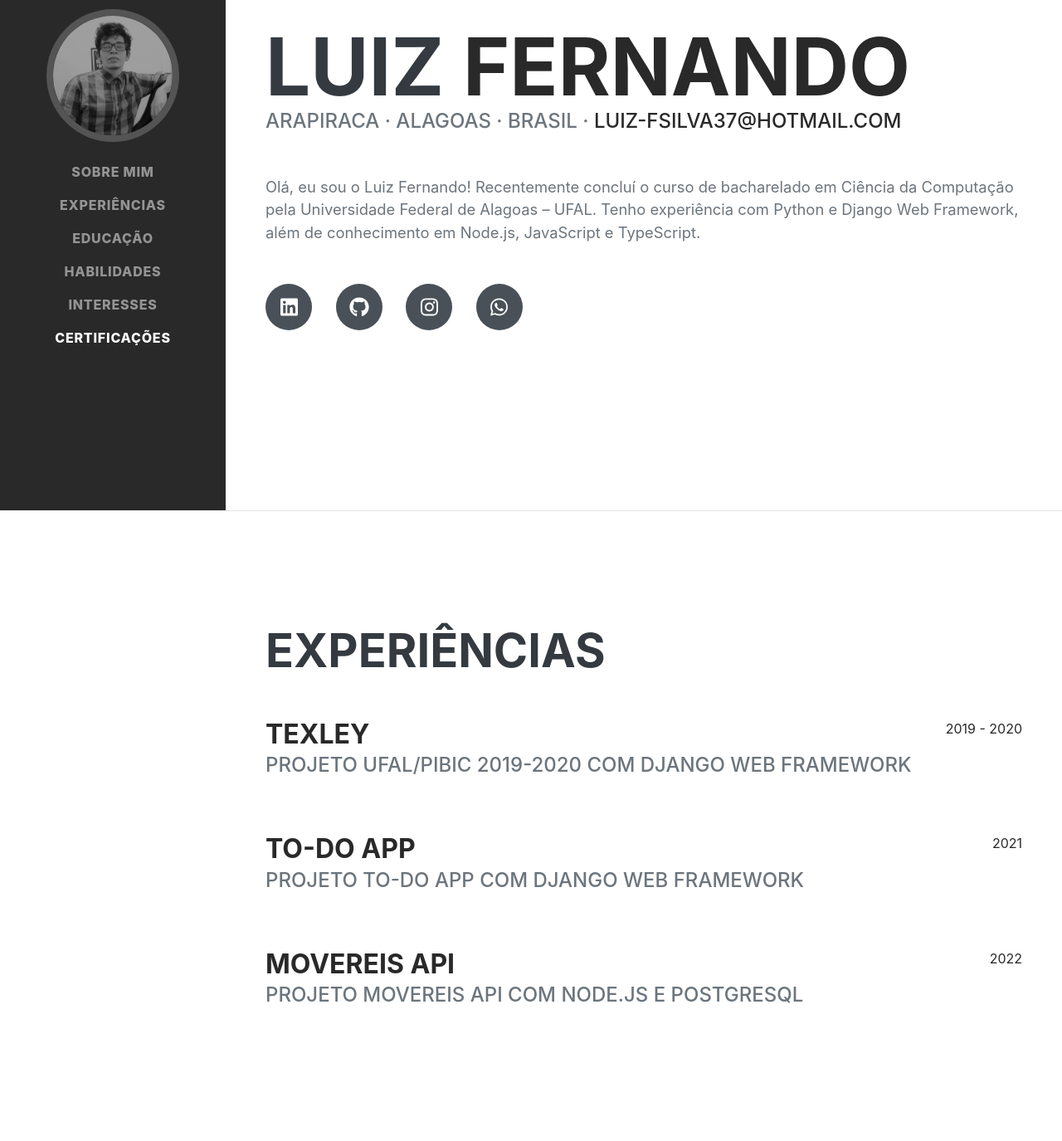
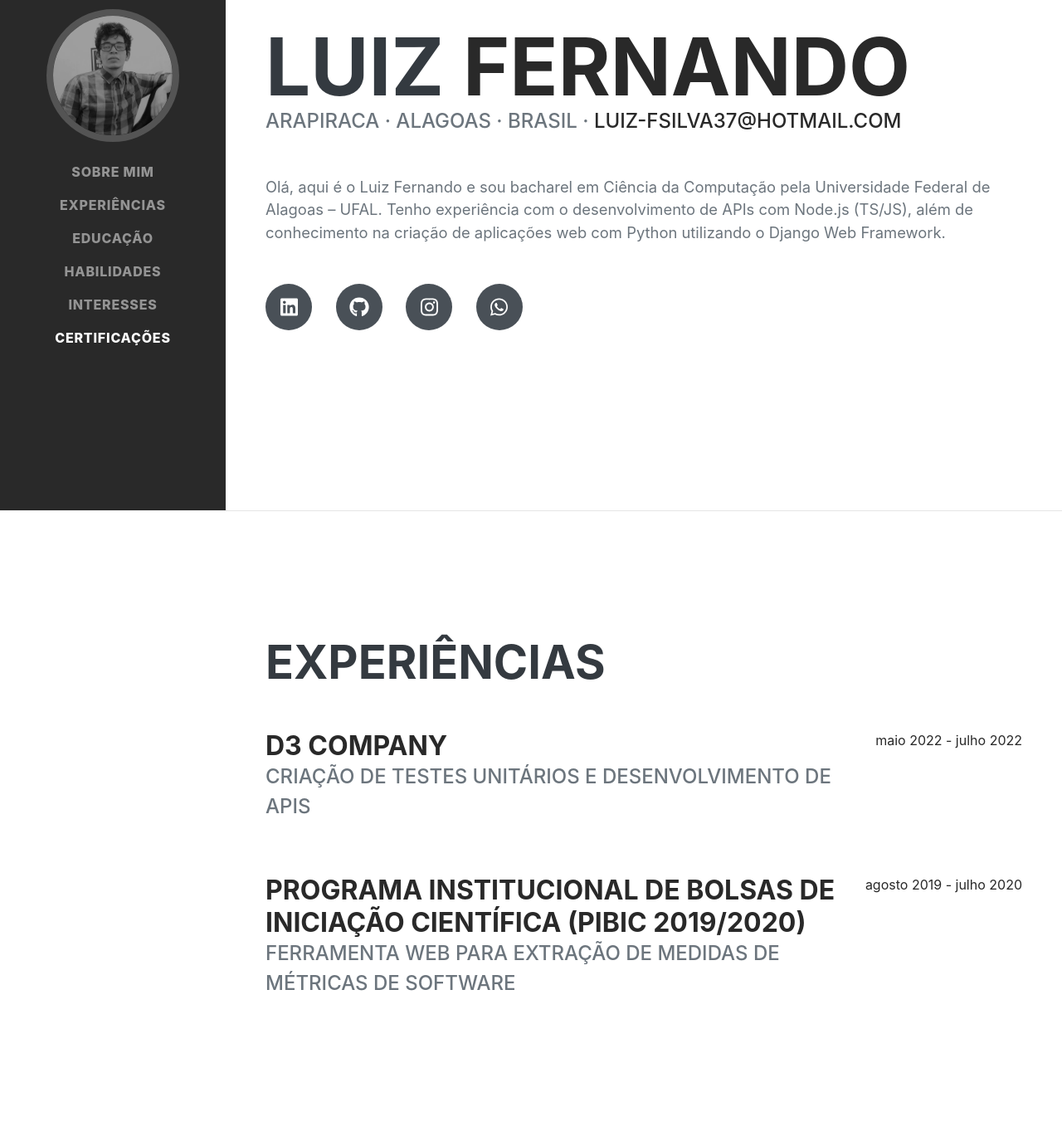
Before and after one commit to lfnd0/lfnd0.github.io, a plain HTML site: page index.html in a window 1280 px wide. Shown: the part 185-1560 px from the top of the page at 83% size. Drawn offline with nearby package versions, Linux system fonts and the light colour scheme; a web font is replaced by a local one.

Commit message:
Atualização experiências portfólio

```diff
--- a/index.html
+++ b/index.html
@@ -51,11 +51,9 @@
           Arapiraca · Alagoas · Brasil · <a href="mailto:luiz-fsilva37@hotmail.com">luiz-fsilva37@hotmail.com</a>
         </div>
         <p class="lead mb-5">
-          Olá, eu sou o Luiz Fernando! Recentemente concluí o curso de bacharelado em Ciência da Computação
-          pela Universidade
-          Federal de Alagoas – UFAL.
-          Tenho experiência com Python e Django Web Framework, além de conhecimento em Node.js, JavaScript e
-          TypeScript.
+          Olá, aqui é o Luiz Fernando e sou bacharel em Ciência da Computação
+          pela Universidade Federal de Alagoas – UFAL. Tenho experiência com o desenvolvimento de APIs com Node.js
+          (TS/JS), além de conhecimento na criação de aplicações web com Python utilizando o Django Web Framework.
         </p>
         <div class="social-icons">
           <a class="social-icon" href="https://www.linkedin.com/in/luizfernando2"><i class="fab fa-linkedin"></i></a>
@@ -73,27 +71,18 @@
         <h2 class="mb-5">Experiências</h2>
         <div class="d-flex flex-column flex-md-row justify-content-between mb-5">
           <div class="flex-grow-1">
-            <h3 class="mb-0"><a href="https://github.com/lfnd0/texley" target="_blank"
-                rel="noopener noreferrer">Texley</a></h3>
-            <div class="subheading mb-3">Projeto UFAL/PIBIC 2019-2020 com Django Web Framework</div>
+            <h3 class="mb-0"><a href="https://www.d3.do/" target="_blank" rel="noopener noreferrer">D3 Company</a></h3>
+            <div class="subheading mb-3">Criação de testes unitários e desenvolvimento de APIs</div>
           </div>
-          <div class="flex-shrink-0"><span class="text-primary">2019 - 2020</span></div>
+          <div class="flex-shrink-0"><span class="text-primary">maio 2022 - julho 2022</span></div>
         </div>
         <div class="d-flex flex-column flex-md-row justify-content-between mb-5">
           <div class="flex-grow-1">
-            <h3 class="mb-0"><a href="https://github.com/lfnd0/to-do-app" target="_blank"
-                rel="noopener noreferrer">To-Do App</a></h3>
-            <div class="subheading mb-3">Projeto To-Do App com Django Web Framework</div>
+            <h3 class="mb-0"><a href="https://github.com/lfnd0/texley" target="_blank" rel="noopener noreferrer">
+                Programa Institucional de Bolsas de Iniciação Científica (PIBIC 2019/2020)</a></h3>
+            <div class="subheading mb-3">Ferramenta web para extração de medidas de métricas de software</div>
           </div>
-          <div class="flex-shrink-0"><span class="text-primary">2021</span></div>
-        </div>
-        <div class="d-flex flex-column flex-md-row justify-content-between mb-5">
-          <div class="flex-grow-1">
-            <h3 class="mb-0"><a href="https://github.com/lfnd0/movereis-api" target="_blank"
-                rel="noopener noreferrer">Movereis API</a></h3>
-            <div class="subheading mb-3">Projeto Movereis API com Node.js e PostgreSQL</div>
-          </div>
-          <div class="flex-shrink-0"><span class="text-primary">2022</span></div>
+          <div class="flex-shrink-0"><span class="text-primary">agosto 2019 - julho 2020</span></div>
         </div>
     </section>
     <hr class="m-0" />
@@ -139,11 +128,11 @@
         <ul class="fa-ul mb-0">
           <li>
             <span class="fa-li"><i class="fas fa-check"></i></span>
-            Experiência com Python e Django Web Framework.
+            Experiência com Node.js (TypeScript e JavaScript).
           </li>
           <li>
             <span class="fa-li"><i class="fas fa-check"></i></span>
-            Conhecimento em Node.js, JavaScript e TypeScript.
+            Conhecimento em Python e Django Web Framework.
           </li>
           <li>
             <span class="fa-li"><i class="fas fa-check"></i></span>
@@ -174,9 +163,18 @@
         <ul class="fa-ul mb-0">
           <li>
             <span class="fa-li"><i class="fas fa-graduation-cap text-warning"></i></span>
+            <a href="https://app.rocketseat.com.br/api/certificates/pdf/933fd52f-8741-4c36-92bf-f7accb2e5621"
+              target="_blank" rel="noopener noreferrer">
+              Ignite: trilha Node.js - Rocketseat
+            </a>
+          </li>
+        </ul>
+        <ul class="fa-ul mb-0">
+          <li>
+            <span class="fa-li"><i class="fas fa-graduation-cap text-warning"></i></span>
             <a href="https://programadorbr.com/certificado/DVWBLFDS22NO298118" target="_blank"
               rel="noopener noreferrer">
-              Curso desenvolvimento web full stack (NodeJS e MongoDB) - ProgramadorBr
+              Curso desenvolvimento web full stack (Node.js e MongoDB) - ProgramadorBr
             </a>
           </li>
         </ul>
```
